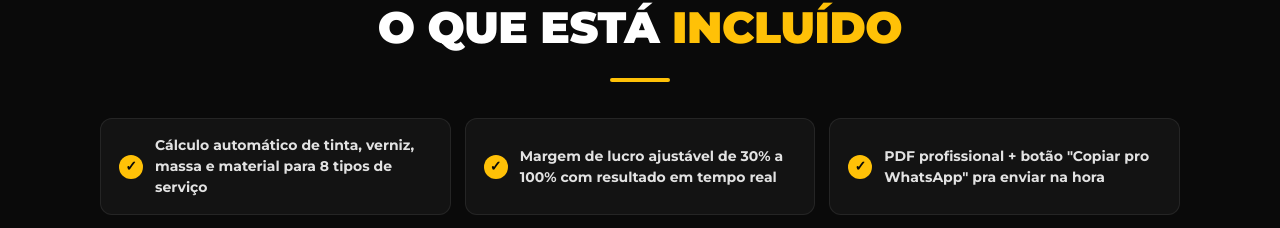
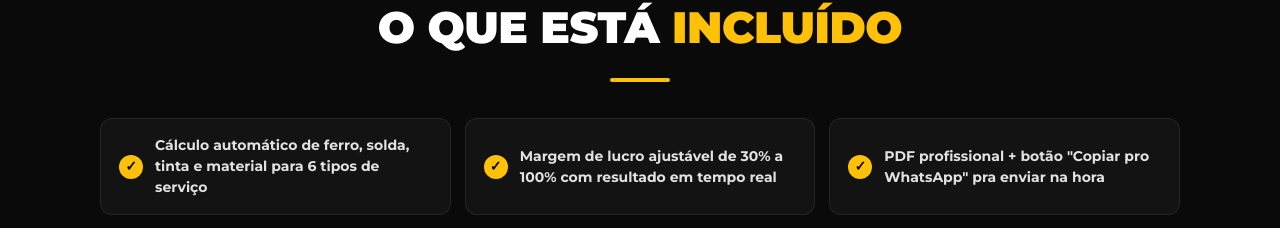
Before and after one commit to vitorgabrielvianna41-hue/remix-of-remix-of-remix-of-remix-of-remix-of-remix-hub-explorer, a React (Vite) app: page / in a window 1280 px wide. Shown: the part 3726-3954 px from the top of the page. Built offline with nearby package versions, Linux system fonts and the light colour scheme.

Commit message:
Changes
Co-authored-by: vitorgabrielvianna41-hue <230800934+vitorgabrielvianna41-hue@users.noreply.github.com>

```diff
--- a/src/routes/index.tsx
+++ b/src/routes/index.tsx
@@ -661,7 +661,7 @@ function HowItWorks() {
 /* ---------- INCLUDED ---------- */
 function Included() {
   const items = [
-    "Cálculo automático de tinta, verniz, massa e material para 8 tipos de serviço",
+    "Cálculo automático de ferro, solda, tinta e material para 6 tipos de serviço",
     "Margem de lucro ajustável de 30% a 100% com resultado em tempo real",
     'PDF profissional + botão "Copiar pro WhatsApp" pra enviar na hora',
     "Editor de preços do SEU fornecedor — esqueça tabela defasada",
```
